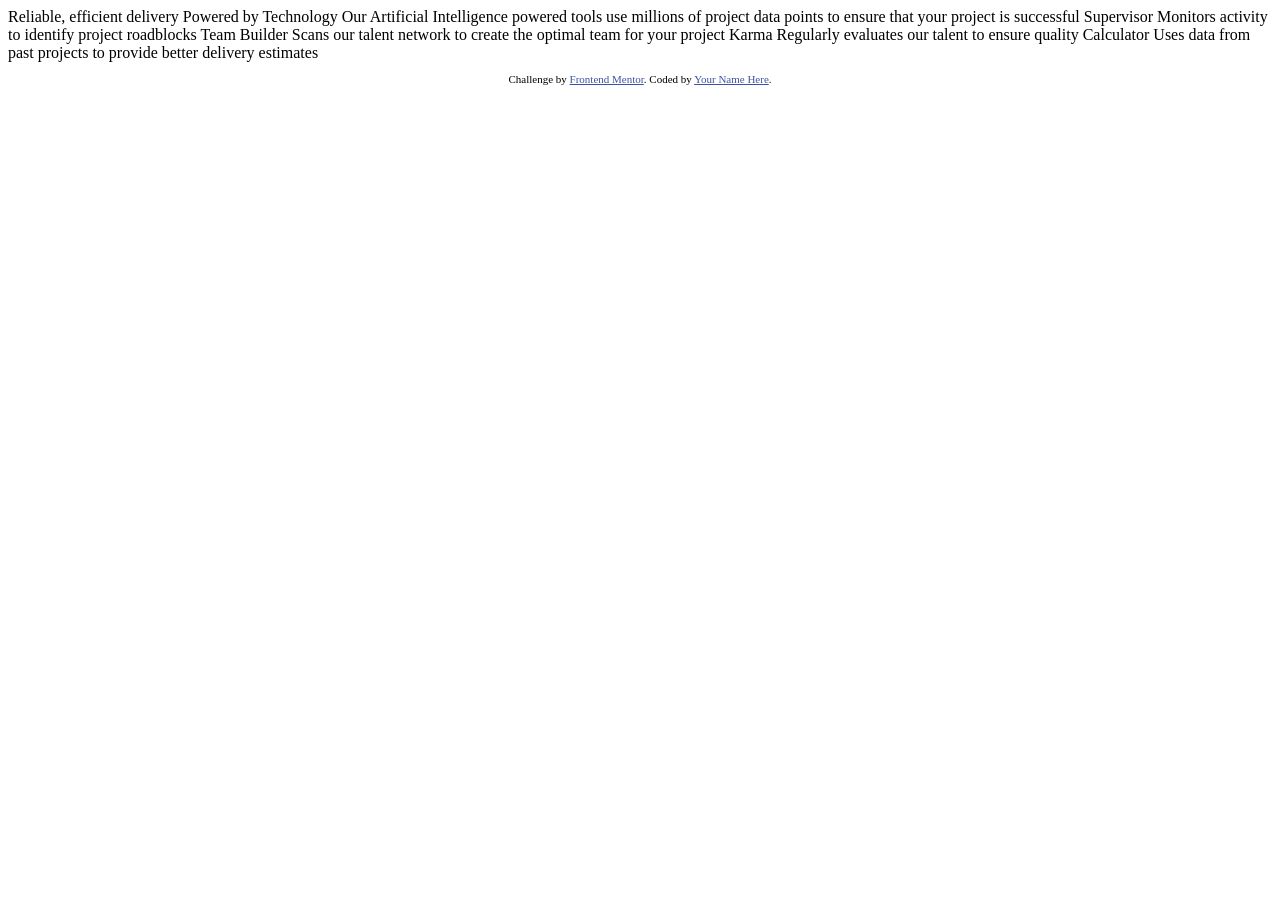
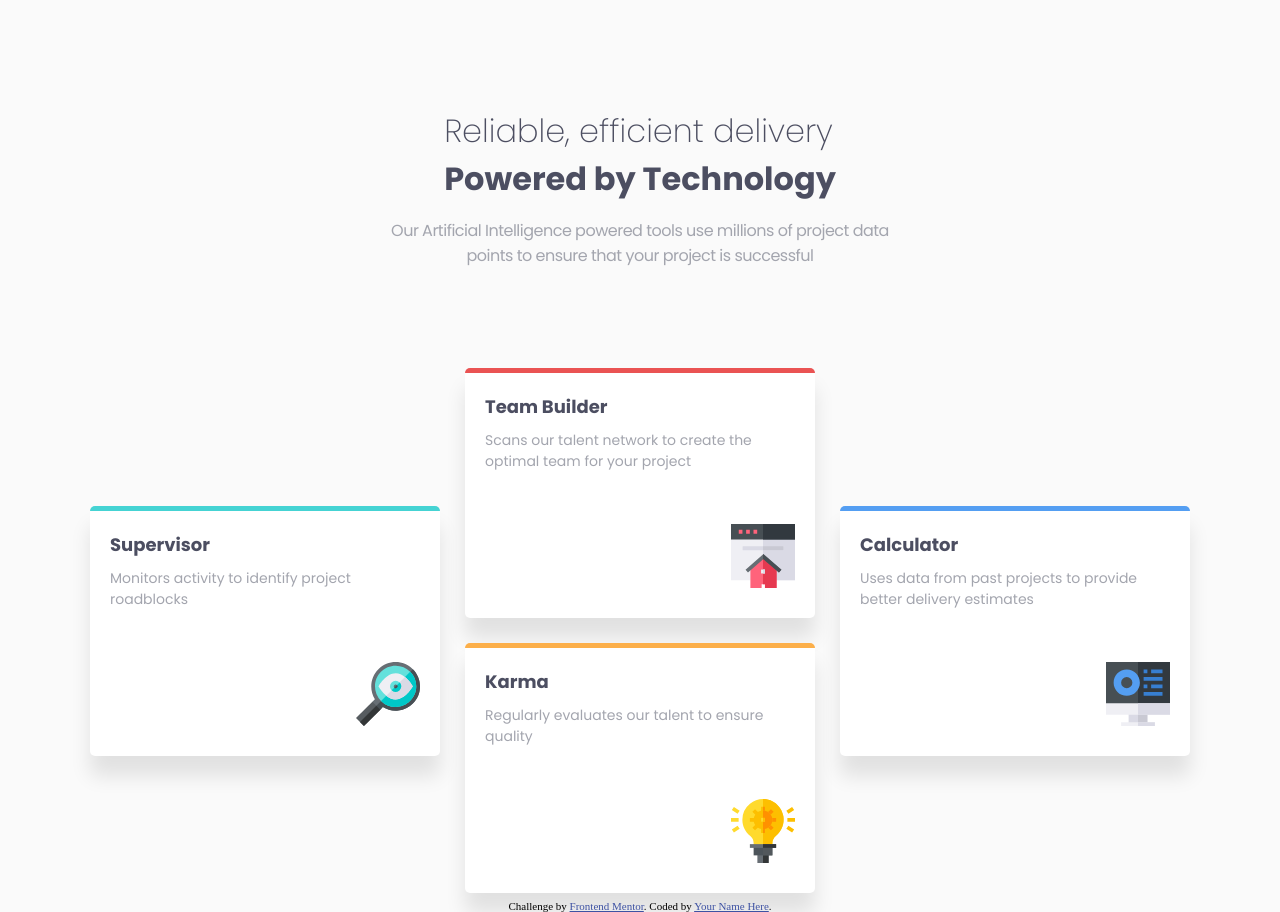
Before and after one commit to GiorgiOsha95/four-card-feature-section-master, a plain HTML site: page index.html in a window 1280 px wide. Before the commit the page ends 800 px from the top, so only its background shows below. Drawn offline with Linux system fonts and the light colour scheme.

Commit message:
first commit with styles

```diff
--- /dev/null
+++ b/assets/style.scss
@@ -0,0 +1,142 @@
+@use "variables";
+
+.attribution {
+	font-size: 11px;
+	text-align: center;
+	a {
+		color: hsl(228, 45%, 44%);
+	}
+}
+
+body {
+	background-color: var(--very-light-gray);
+}
+.container {
+	display: flex;
+	flex-direction: column;
+	align-items: center;
+	justify-content: center;
+	min-height: 100dvh;
+	height: 100%;
+	font-family: var(--font);
+	margin: 0 auto;
+	max-width: 1440px;
+	padding: 0 2rem;
+	margin-top: 10rem;
+}
+
+.header {
+	margin-bottom: 1rem;
+	color: var(--very-dark-blue);
+	max-width: 50rem;
+	margin-bottom: 10rem;
+	@media screen and (max-width: 1024px) {
+		max-width: 300px;
+		margin-bottom: 5rem;
+	}
+	.main-title {
+		font-weight: 700;
+		font-size: 3.2rem;
+		margin: 0 auto;
+		width: fit-content;
+		margin-bottom: 1.5rem;
+		@media screen and (max-width: 1024px) {
+			font-size: 2.4rem;
+			text-align: center;
+			margin-bottom: 1rem;
+		}
+	}
+	.main-title__decorator {
+		font-weight: 200;
+		display: flex;
+	}
+	.main-description {
+		font-size: 1.6rem;
+		color: var(--grayish-blue);
+		text-align: center;
+		letter-spacing: -0.5px;
+		@media screen and (max-width: 1024px) {
+			font-size: 1.6rem;
+		}
+	}
+}
+
+.feature-section {
+	display: flex;
+	gap: 2.5rem;
+	@media screen and (max-width: 1024px) {
+		flex-direction: column;
+	}
+	.feature-card--wrapper {
+		flex-basis: 100%;
+		flex-grow: 1;
+		display: flex;
+		gap: 2.5rem;
+		flex-direction: column;
+		justify-content: center;
+		.feature-card {
+			background-color: var(--white);
+			border-radius: 0.5rem;
+			padding: 2rem;
+			display: flex;
+			flex-direction: column;
+			justify-content: space-between;
+			border-top: 0.5rem solid;
+			max-width: 350px;
+			min-height: 250px;
+			box-shadow: 0px 20px 20px 0px rgba(0, 0, 0, 0.1);
+			@media screen and (max-width: 1024px) {
+				max-width: 300px;
+			}
+			&.supervisor {
+				border-color: var(--cyan);
+				&:hover {
+					box-shadow: 0px 20px 20px 0px var(--cyan);
+					cursor: pointer;
+				}
+			}
+			&.builder {
+				border-color: var(--red);
+				&:hover {
+					box-shadow: 0px 20px 20px 0px var(--red);
+					cursor: pointer;
+				}
+			}
+			&.karma {
+				border-color: var(--orange);
+				&:hover {
+					box-shadow: 0px 20px 20px 0px var(--orange);
+					cursor: pointer;
+				}
+			}
+			&.calculator {
+				border-color: var(--blue);
+				&:hover {
+					box-shadow: 0px 20px 20px 0px var(--blue);
+					cursor: pointer;
+				}
+			}
+			.feature-card__icon {
+				margin-bottom: 1rem;
+				align-self: end;
+				@media screen and (max-width: 1024px) {
+					max-width: 5.8rem;
+				}
+				img {
+					display: block;
+					width: 100%;
+					height: auto;
+				}
+			}
+			.feature-card__title {
+				font-size: 1.8rem;
+				color: var(--very-dark-blue);
+				margin-bottom: 1rem;
+			}
+			.feature-card__description {
+				font-size: 1.4rem;
+				color: var(--grayish-blue);
+			}
+		}
+	}
+}
--- /dev/null
+++ b/assets/variables.scss
@@ -0,0 +1,20 @@
+@import url("https://fonts.googleapis.com/css2?family=Poppins:wght@200;400;700&display=swap");
+
+:root {
+	--red: hsl(0, 78%, 62%);
+	--cyan: hsl(180, 62%, 55%);
+	--orange: hsl(34, 97%, 64%);
+	--blue: hsl(212, 86%, 64%);
+	--white: hsl(0, 0%, 100%);
+	--black: hsl(0, 0%, 0%);
+	--very-dark-blue: hsl(234, 12%, 34%);
+	--grayish-blue: hsl(229, 6%, 66%);
+	--very-light-gray: hsl(0, 0%, 98%);
+	font-size: 10px;
+	--font: "Poppins", sans-serif;
+}
+* {
+	margin: 0;
+	padding: 0;
+	box-sizing: border-box;
+}
--- a/index.html
+++ b/index.html
@@ -1,44 +1,102 @@
 <!DOCTYPE html>
 <html lang="en">
 	<head>
-  <meta charset="UTF-8">
-  <meta name="viewport" content="width=device-width, initial-scale=1.0"> <!-- displays site properly based on user's device -->
+		<meta charset="UTF-8" />
+		<meta name="viewport" content="width=device-width, initial-scale=1.0" />
+		<!-- displays site properly based on user's device -->
 
-  <link rel="icon" type="image/png" sizes="32x32" href="./images/favicon-32x32.png">
+		<link
+			rel="icon"
+			type="image/png"
+			sizes="32x32"
+			href="./images/favicon-32x32.png"
+		/>
+		<link rel="stylesheet" href="styles/style.css" />
 
 		<title>Frontend Mentor | Four card feature section</title>
 
 		<!-- Feel free to remove these styles or customise in your own stylesheet 👍 -->
-  <style>
-    .attribution { font-size: 11px; text-align: center; }
-    .attribution a { color: hsl(228, 45%, 44%); }
-  </style>
 	</head>
 	<body>
-
-  Reliable, efficient delivery
+		<div class="container">
+			<header class="header">
+				<h1 class="main-title">
+					<span class="main-title__decorator"
+						>Reliable, efficient delivery</span
+					>
 					Powered by Technology
-
-  Our Artificial Intelligence powered tools use millions of project data points
-  to ensure that your project is successful
-
-  Supervisor
+				</h1>
+				<div class="main-description">
+					Our Artificial Intelligence powered tools use millions of project data
+					points to ensure that your project is successful
+				</div>
+			</header>
+			<main>
+				<section class="feature-section">
+					<div class="feature-card--wrapper">
+						<article class="feature-card supervisor">
+							<div>
+								<h2 class="feature-card__title">Supervisor</h2>
+								<p class="feature-card__description">
 									Monitors activity to identify project roadblocks
-
-  Team Builder
-  Scans our talent network to create the optimal team for your project
-
-  Karma
+								</p>
+							</div>
+							<div class="feature-card__icon">
+								<img src="./images/icon-supervisor.svg" alt="supervisor icon" />
+							</div>
+						</article>
+					</div>
+					<div class="feature-card--wrapper">
+						<article class="feature-card builder">
+							<div>
+								<h2 class="feature-card__title">Team Builder</h2>
+								<p class="feature-card__description">
+									Scans our talent network to create the optimal team for your
+									project
+								</p>
+							</div>
+							<div class="feature-card__icon">
+								<img
+									src="./images/icon-team-builder.svg"
+									alt="team builder icon"
+								/>
+							</div>
+						</article>
+						<article class="feature-card karma">
+							<div>
+								<h2 class="feature-card__title">Karma</h2>
+								<p class="feature-card__description">
 									Regularly evaluates our talent to ensure quality
-
-  Calculator
-  Uses data from past projects to provide better delivery estimates
-
-
+								</p>
+							</div>
+							<div class="feature-card__icon">
+								<img src="./images/icon-karma.svg" alt="karma icon" />
+							</div>
+						</article>
+					</div>
+					<div class="feature-card--wrapper">
+						<article class="feature-card calculator">
+							<div>
+								<h2 class="feature-card__title">Calculator</h2>
+								<p class="feature-card__description">
+									Uses data from past projects to provide better delivery
+									estimates
+								</p>
+							</div>
+							<div class="feature-card__icon">
+								<img src="./images/icon-calculator.svg" alt="calculator icon" />
+							</div>
+						</article>
+					</div>
+				</section>
+			</main>
+		</div>
 		<footer>
 			<p class="attribution">
-      Challenge by <a href="https://www.frontendmentor.io?ref=challenge" target="_blank">Frontend Mentor</a>.
-      Coded by <a href="#">Your Name Here</a>.
+				Challenge by
+				<a href="https://www.frontendmentor.io?ref=challenge" target="_blank"
+					>Frontend Mentor</a
+				>. Coded by <a href="#">Your Name Here</a>.
 			</p>
 		</footer>
 	</body>
```
Also changed, not shown: styles/style.css (added), 1 other file. Lines whose indentation alone changed are shown as unchanged.
